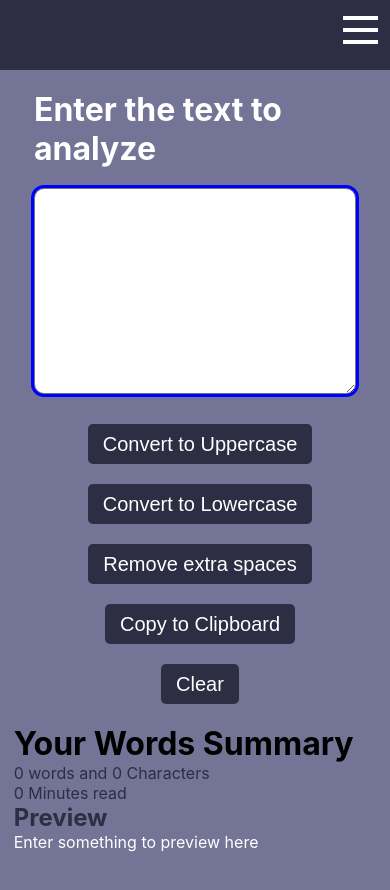
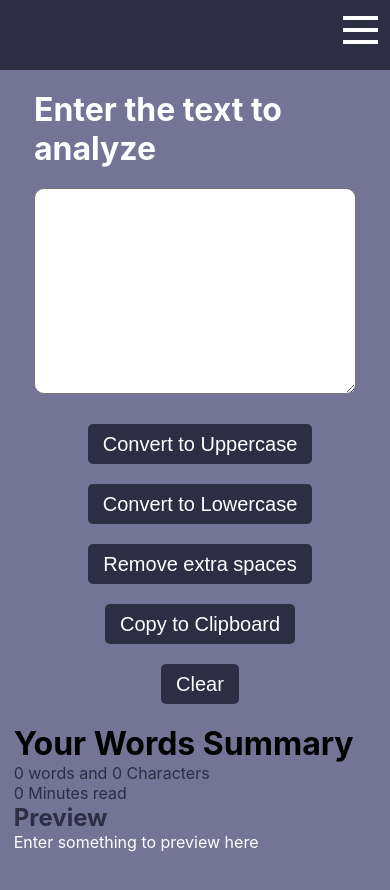
Before and after one commit to jai2k15/textutils, a React (Create React App) app: page / in a window 390 px wide. Shown: the top 890 px of the page. Built offline with nearby package versions, Linux system fonts and the light colour scheme; the HTML template or start-up script is replaced by a standard one.

Commit message:
Update App.css

```diff
--- a/src/App.css
+++ b/src/App.css
@@ -191,7 +191,7 @@ textarea{
   font-size: 20px;
   border-radius: 10px;
   /* border: 1px solid black; */
-  outline: blue 3px solid;
+ /* outline: blue 3px solid;*/
   padding: 10px;
   margin:20px 0;
 }
@@ -300,7 +300,7 @@ h1{
   textarea{
     font-size: 20px;
     border-radius: 10px;
-    outline: blue 3px solid;
+    /*outline: blue 3px solid;*/
     padding: 10px;
     margin:20px 0;
     max-width: 70%;
@@ -360,8 +360,8 @@ h1{
     /* margin: 20px; */
     font-size: 20px;
     border-radius: 10px;
-    /* border: 1px solid black; */
-    outline: blue 3px solid;
+    /* border: 1px solid black;
+    outline: blue 3px solid;*/
     padding: 10px;
     margin:20px 0;
     /* height: 100px; */
```
